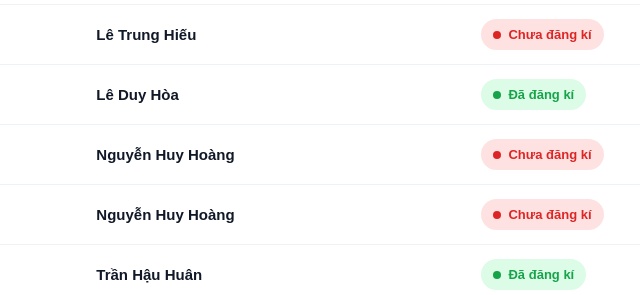
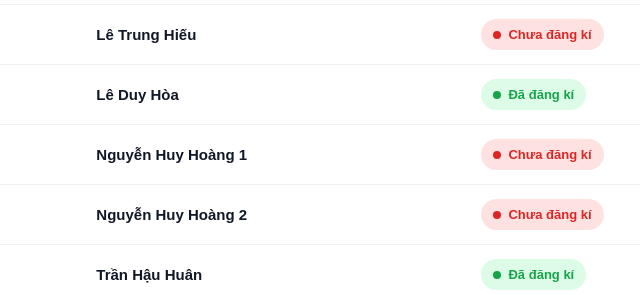
Before and after one commit to game3sss/danhsachdangkidoan, a plain HTML site: page index.html in a window 1280 px wide. Shown: the part 1420-1715 px from the top of the page, 490-1130 px from the left. Drawn offline with Linux system fonts and the light colour scheme.

Commit message:
Update index.html

```diff
--- a/index.html
+++ b/index.html
@@ -506,7 +506,7 @@
     "stt": 19,
     "hoDem": "Nguyễn Huy",
     "ten": "Hoàng",
-    "hoTen": "Nguyễn Huy Hoàng",
+    "hoTen": "Nguyễn Huy Hoàng 1 ",
     "trangThai": "Chưa đăng kí",
     "registered": false
   },
@@ -514,7 +514,7 @@
     "stt": 20,
     "hoDem": "Nguyễn Huy",
     "ten": "Hoàng",
-    "hoTen": "Nguyễn Huy Hoàng",
+    "hoTen": "Nguyễn Huy Hoàng 2 ",
     "trangThai": "Chưa đăng kí",
     "registered": false
   },
```
